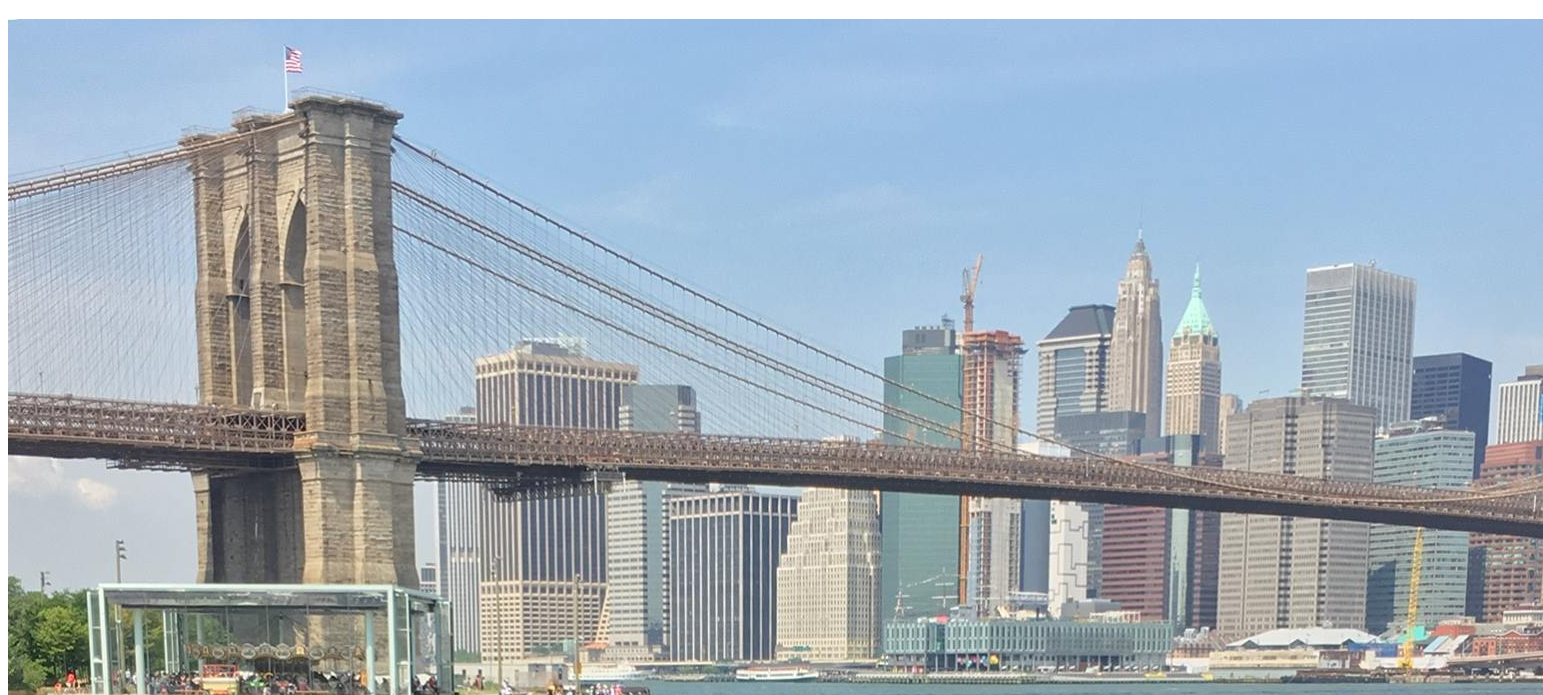
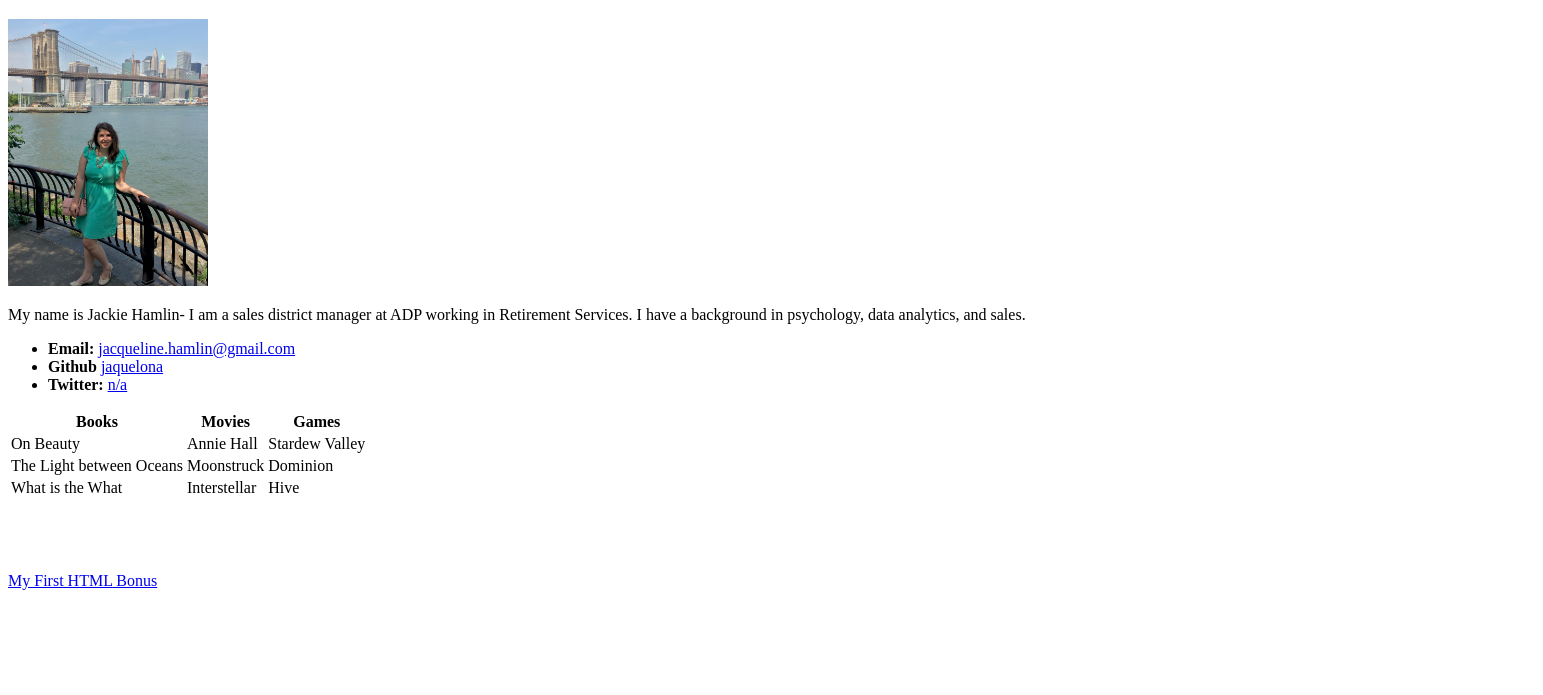
Before and after one commit to Jaquelona/jaquelona.github.io, a plain HTML site: page index.html in a window 1280 px wide. Shown: the part 61-756 px from the top of the page, 1543 px wide, since content can reach past the window. Drawn offline with Linux system fonts and the light colour scheme.

Commit message:
Update index.html

```diff
--- a/index.html
+++ b/index.html
@@ -9,7 +9,7 @@
 
   <h1>Jackie Hamlin</h1>
 
-  <img widt= "200" src="profile.jpg">
+  <img width= "200" src="profile.jpg">
 
   <p>My name is Jackie Hamlin- I am a sales district manager at ADP working in Retirement Services.  I have a background in psychology, data analytics, and sales.
   </p>
```
